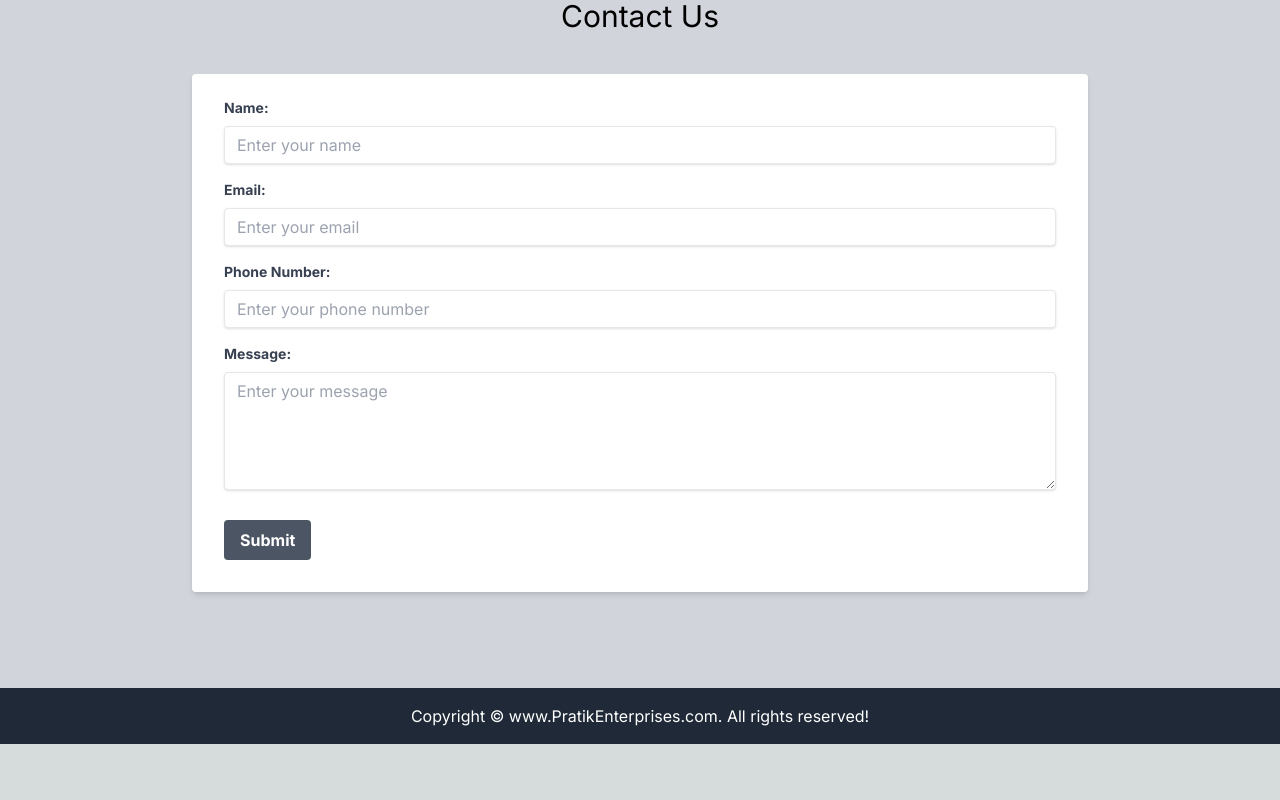
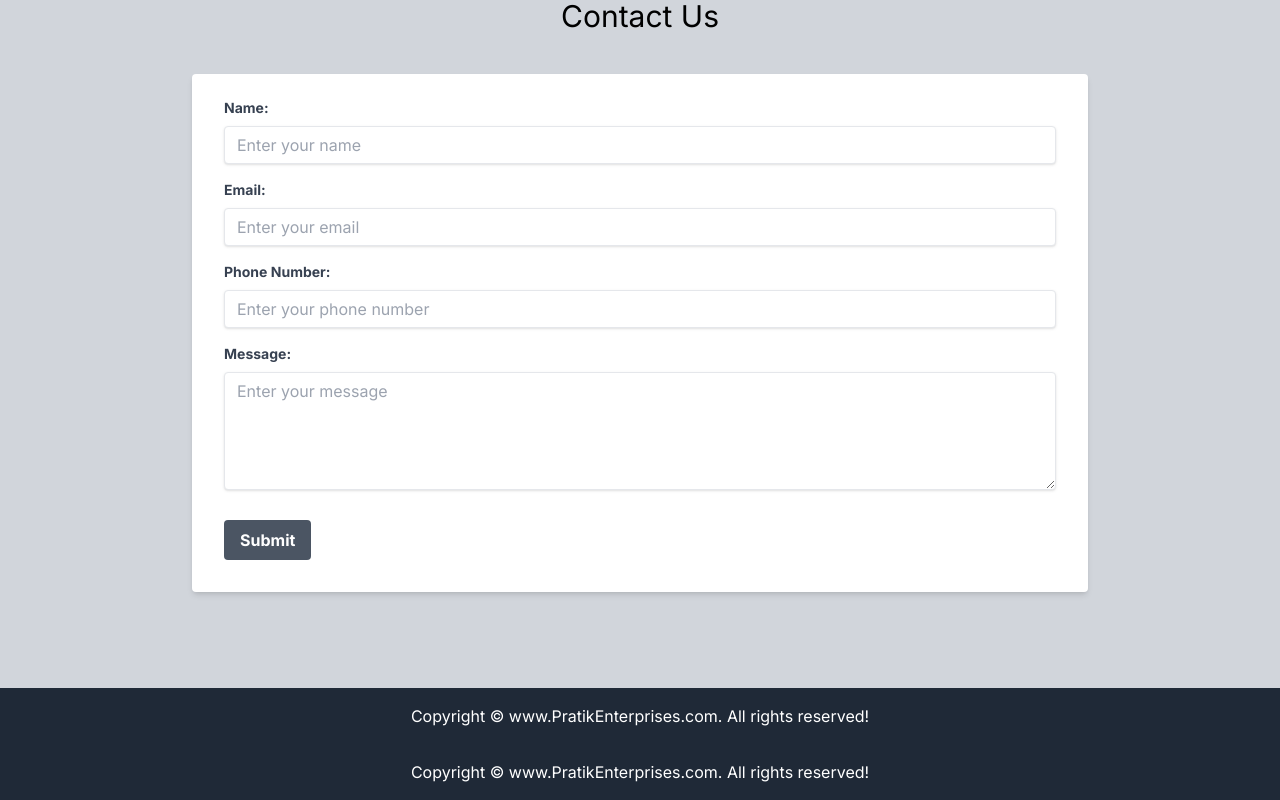
Before and after one commit to W-P-N/SEMiniProject, a Next.js app in the folder frontend/: page / in a window 1280 px wide. Shown: the part 1063-1863 px from the top of the page. Before the commit the page ends 1807 px from the top, so only its background shows below. Built offline with nearby package versions, Linux system fonts and the light colour scheme.

Commit message:
changed footer

```diff
--- a/frontend/src/app/components/dashboard/Dashboard.js
+++ b/frontend/src/app/components/dashboard/Dashboard.js
@@ -77,6 +77,9 @@ function Dashboard() {
             <footer className="bg-gray-800 text-white py-4 text-center">
                 Copyright &copy; www.PratikEnterprises.com. All rights reserved!
             </footer>
+            <footer className="bg-gray-800 text-white py-4 text-center">
+                Copyright &copy; www.PratikEnterprises.com. All rights reserved!
+            </footer>
         </div>
     );
 }
```
